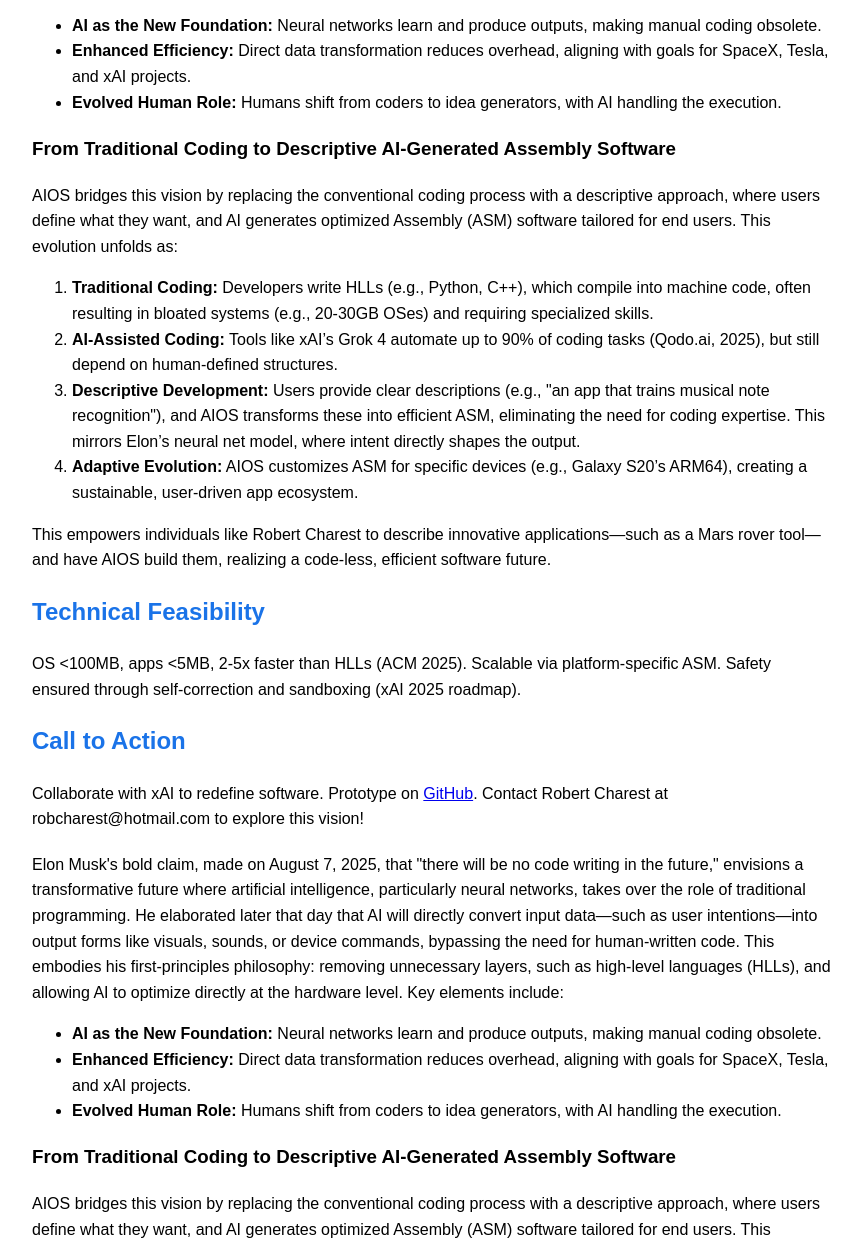
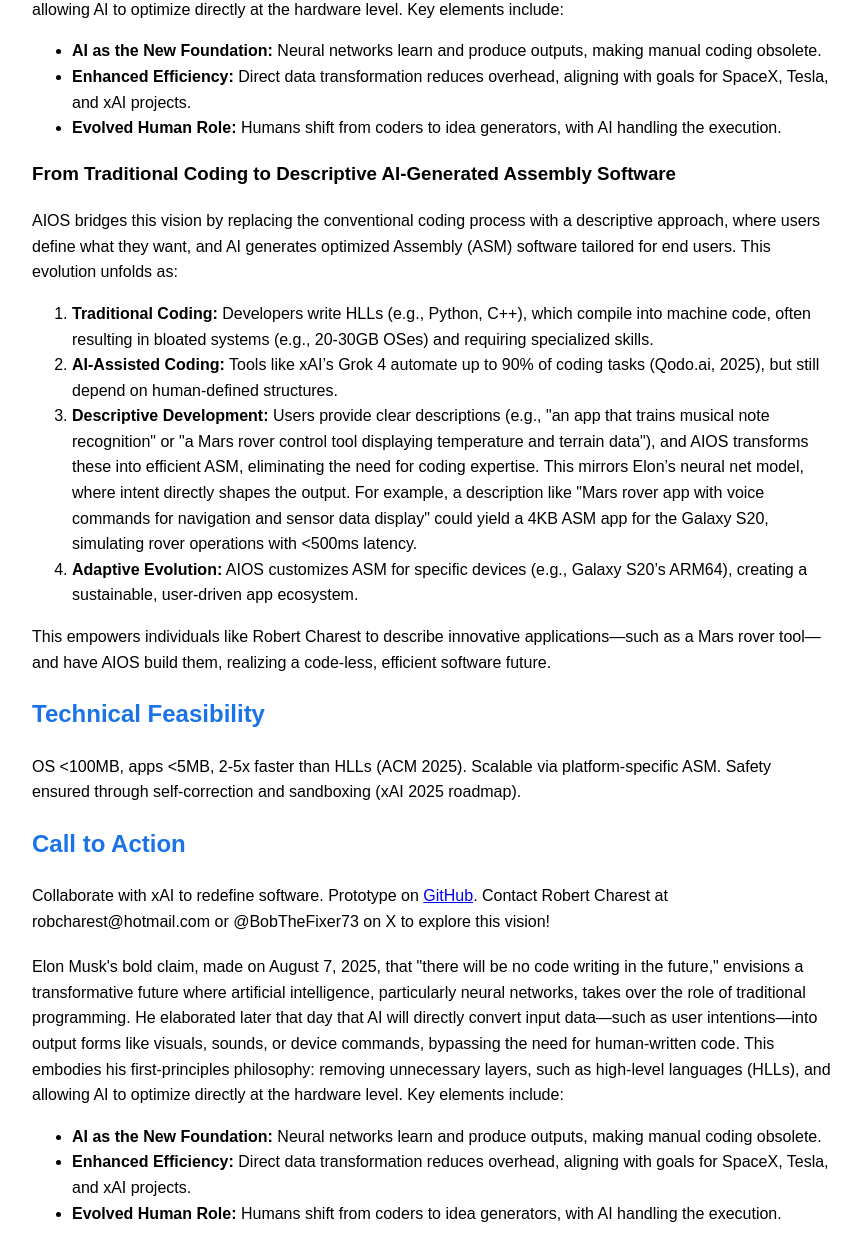
Before and after one commit to Glargod/AIOS, a plain HTML site: page index.html in a window 1280 px wide. Shown: the part 887-2125 px from the top of the page, without its empty margins (208-1066 px from the left). Drawn offline with Linux system fonts and the light colour scheme.

Commit message:
Update index.html

```diff
--- a/index.html
+++ b/index.html
@@ -15,7 +15,8 @@
     <h1>AI-Driven Assembly Operating System (AIOS) Proposal</h1>
     <p><strong>Author:</strong> Robert Charest <br>
        <strong>Collaborator:</strong> Grok 3 (xAI) <br>
-       <strong>Date:</strong> August 07, 2025</p>
+       <strong>Date:</strong> August 07, 2025 <br>
+       <strong>X:</strong> @BobTheFixer73</p>
 
     <div class="section">
         <h2>Executive Summary</h2>
@@ -35,6 +36,35 @@
         <h2>Elon's Vision and the Shift to Descriptive Software</h2>
         <h3>Core Principle of Elon's Statement</h3>
         <p>Elon Musk's bold claim, made on August 7, 2025, that "there will be no code writing in the future," envisions a transformative future where artificial intelligence, particularly neural networks, takes over the role of traditional programming. He elaborated later that day that AI will directly convert input data—such as user intentions—into output forms like visuals, sounds, or device commands, bypassing the need for human-written code. This embodies his first-principles philosophy: removing unnecessary layers, such as high-level languages (HLLs), and allowing AI to optimize directly at the hardware level. Key elements include:</p>
+        <ul>
+            <li><strong>AI as the New Foundation:</strong> Neural networks learn and produce outputs, making manual coding obsolete.</li>
+            <li><strong>Enhanced Efficiency:</strong> Direct data transformation reduces overhead, aligning with goals for SpaceX, Tesla, and xAI projects.</li>
+            <li><strong>Evolved Human Role:</strong> Humans shift from coders to idea generators, with AI handling the execution.</li>
+        </ul>
+
+        <h3>From Traditional Coding to Descriptive AI-Generated Assembly Software</h3>
+        <p>AIOS bridges this vision by replacing the conventional coding process with a descriptive approach, where users define what they want, and AI generates optimized Assembly (ASM) software tailored for end users. This evolution unfolds as:</p>
+        <ol>
+            <li><strong>Traditional Coding:</strong> Developers write HLLs (e.g., Python, C++), which compile into machine code, often resulting in bloated systems (e.g., 20-30GB OSes) and requiring specialized skills.</li>
+            <li><strong>AI-Assisted Coding:</strong> Tools like xAI’s Grok 4 automate up to 90% of coding tasks (Qodo.ai, 2025), but still depend on human-defined structures.</li>
+            <li><strong>Descriptive Development:</strong> Users provide clear descriptions (e.g., "an app that trains musical note recognition" or "a Mars rover control tool displaying temperature and terrain data"), and AIOS transforms these into efficient ASM, eliminating the need for coding expertise. This mirrors Elon’s neural net model, where intent directly shapes the output. For example, a description like "Mars rover app with voice commands for navigation and sensor data display" could yield a 4KB ASM app for the Galaxy S20, simulating rover operations with <500ms latency.</li>
+            <li><strong>Adaptive Evolution:</strong> AIOS customizes ASM for specific devices (e.g., Galaxy S20’s ARM64), creating a sustainable, user-driven app ecosystem.</li>
+        </ol>
+        <p>This empowers individuals like Robert Charest to describe innovative applications—such as a Mars rover tool—and have AIOS build them, realizing a code-less, efficient software future.</p>
+    </div>
+
+    <div class="section">
+        <h2>Technical Feasibility</h2>
+        <p>OS <100MB, apps <5MB, 2-5x faster than HLLs (ACM 2025). Scalable via platform-specific ASM. Safety ensured through self-correction and sandboxing (xAI 2025 roadmap).</p>
+    </div>
+
+    <div class="section">
+        <h2>Call to Action</h2>
+        <p>Collaborate with xAI to redefine software. Prototype on <a href="https://github.com/glargod/AIOS-Proposal">GitHub</a>. Contact Robert Charest at robcharest@hotmail.com or @BobTheFixer73 on X to explore this vision!</p>
+    </div>
+</body>
+
+        </html>        <p>Elon Musk's bold claim, made on August 7, 2025, that "there will be no code writing in the future," envisions a transformative future where artificial intelligence, particularly neural networks, takes over the role of traditional programming. He elaborated later that day that AI will directly convert input data—such as user intentions—into output forms like visuals, sounds, or device commands, bypassing the need for human-written code. This embodies his first-principles philosophy: removing unnecessary layers, such as high-level languages (HLLs), and allowing AI to optimize directly at the hardware level. Key elements include:</p>
         <ul>
             <li><strong>AI as the New Foundation:</strong> Neural networks learn and produce outputs, making manual coding obsolete.</li>
             <li><strong>Enhanced Efficiency:</strong> Direct data transformation reduces overhead, aligning with goals for SpaceX, Tesla, and xAI projects.</li>
```
